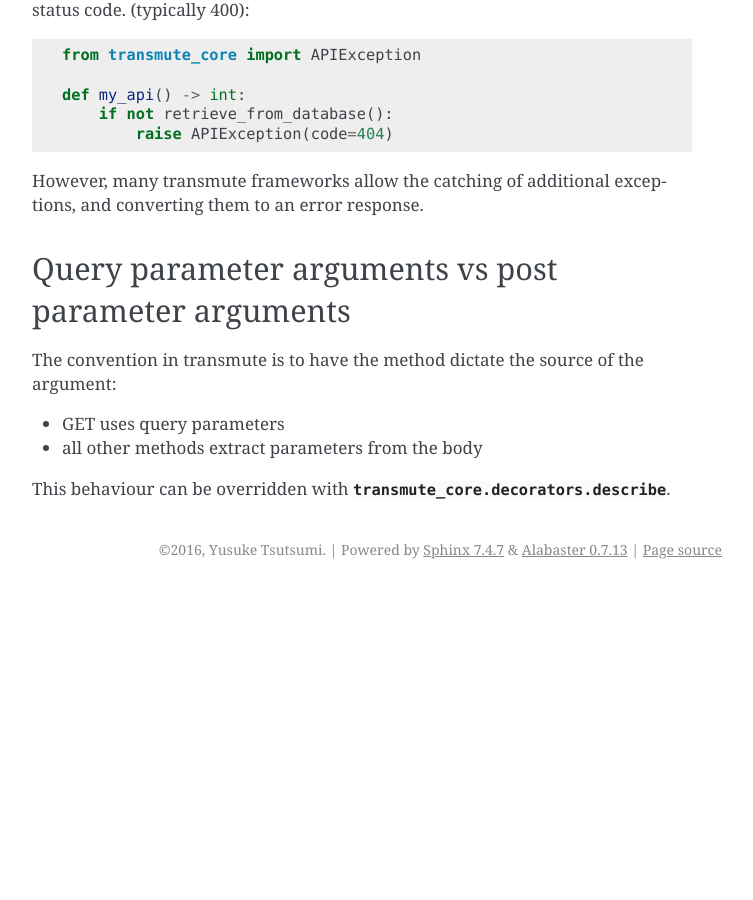
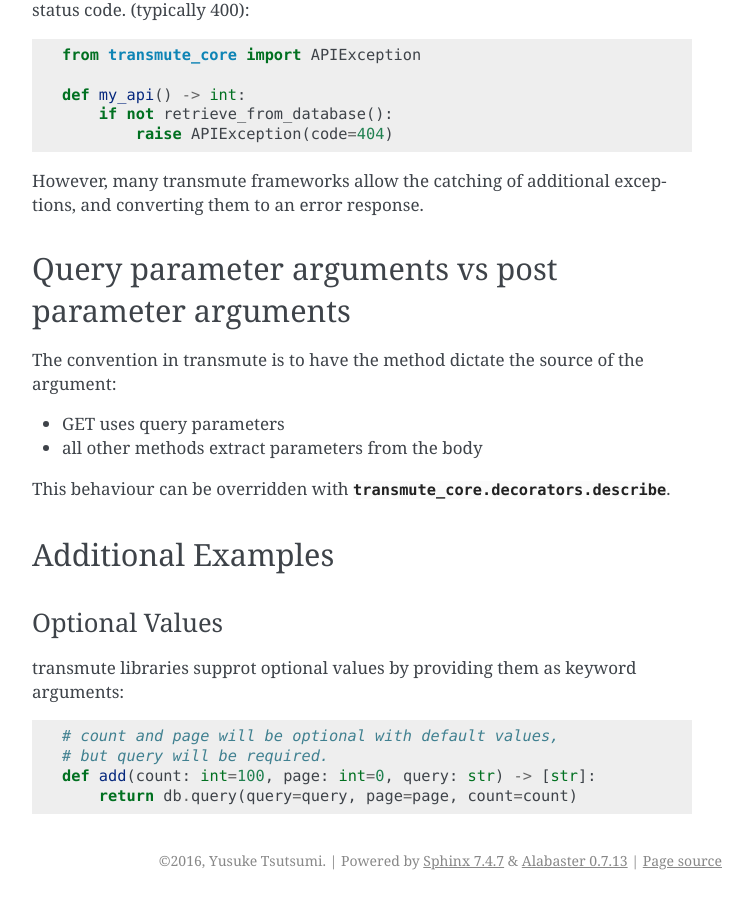
Before and after one commit to toumorokoshi/transmute-core, a Sphinx documentation site: the page built from docs/routes.rst, in a window 1280 px wide and 900 px high, scrolled down 1497 px. Shown: the whole window, without its empty margins (388-1141 px from the left). Built offline with Sphinx 7.4.7, drawn with Linux system fonts in a browser that asks for light colours; before the commit the page ends 2086 px from its top, so only the background shows below that.

Commit message:
adding examples of optional values.

```diff
--- a/docs/routes.rst
+++ b/docs/routes.rst
@@ -29,7 +29,6 @@ For Python 2, transmute provides an annotate decorator:
    @transmute_core.annotate({"left": int, "right": int, "return": int})
    def add(left, right):
        return left + right
-
 
 
 ------------------------------------------------------
@@ -95,3 +94,19 @@ argument:
 * all other methods extract parameters from the body
 
 This behaviour can be overridden with :data:`transmute_core.decorators.describe`.
+
+-------------------
+Additional Examples
+-------------------
+
+Optional Values
+===============
+
+transmute libraries supprot optional values by providing them as keyword arguments:
+
+.. code-block:: python
+
+    # count and page will be optional with default values,
+    # but query will be required.
+    def add(count: int=100, page: int=0, query: str) -> [str]:
+        return db.query(query=query, page=page, count=count)
```
